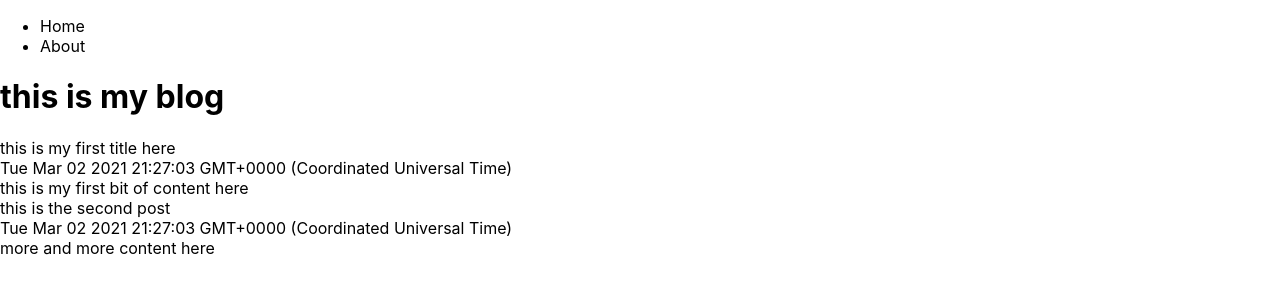
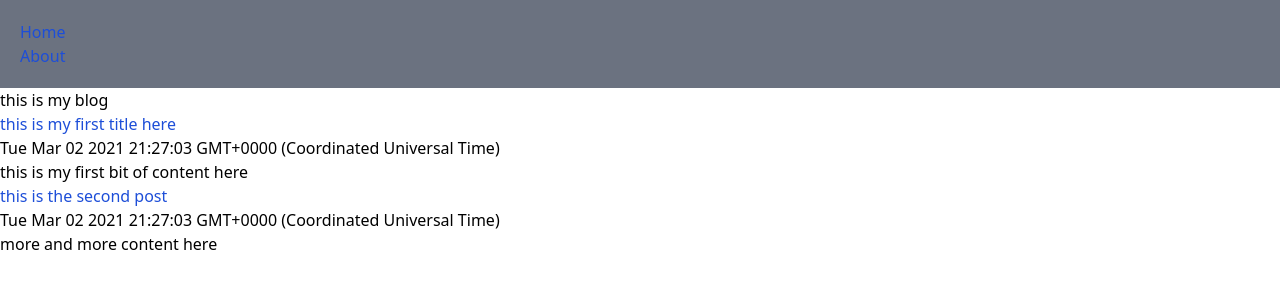
Before and after one commit to shewood/next-app-1, a Next.js app: page / in a window 1280 px wide. Shown: the top 300 px of the page. Built offline with nearby package versions, Linux system fonts and the light colour scheme.

Commit message:
added nav and tailwind

```diff
--- /dev/null
+++ b/components/Layout.js
@@ -0,0 +1,12 @@
+import { Navbar } from "../components/Navbar";
+
+export const Layout = ({ children }) => {
+  return (
+    <div>
+      <Navbar />
+      {
+          children
+      }
+    </div>
+  );
+};
--- /dev/null
+++ b/components/NavBar.js
@@ -0,0 +1,23 @@
+import Link from "next/link";
+
+
+export const Navbar = () => {
+    return (
+
+        <nav className='flex items-center flex-wrap bg-gray-500 p-5 '>
+                 <ul>
+        <li>
+          <Link href="/">
+            <a>Home</a>
+          </Link>
+        </li>
+        <li>
+          <Link href="/about">
+            <a>About</a>
+          </Link>
+        </li>
+      </ul>
+        </nav>
+
+    );
+  };
--- a/package.json
+++ b/package.json
@@ -11,5 +11,10 @@
     "next": "10.0.7",
     "react": "17.0.1",
     "react-dom": "17.0.1"
+  },
+  "devDependencies": {
+    "autoprefixer": "^10.2.4",
+    "postcss": "^8.2.6",
+    "tailwindcss": "^2.0.3"
   }
 }
--- a/pages/_app.js
+++ b/pages/_app.js
@@ -1,26 +1,16 @@
 import Link from "next/link";
 import "../styles/globals.css";
+import { Layout } from '../components/Layout';
 
 function MyApp({ Component, pageProps }) {
   return (
-  <div>
-    <nav>
-      <ul>
-        <li>
-          <Link href="/">
-            <a>Home</a>
-          </Link>
-        </li>
-        <li>
-          <Link href="/about">
-            <a>About</a>
-          </Link>
-        </li>
-      </ul>
-    </nav>
+
+  <Layout>
+
+
 
     <Component {...pageProps} />
-  </div>
+  </Layout>
   );
 }
 
--- a/pages/index.js
+++ b/pages/index.js
@@ -1,6 +1,7 @@
 import Head from "next/head";
 import Link from "next/link";
 import { blogPosts } from "../lib/data";
+import { Navbar } from '../components/Navbar';
 
 export default function Home() {
   return (
@@ -9,6 +10,7 @@ export default function Home() {
         <title>Create Next App</title>
         <link rel="icon" href="/favicon.ico" />
       </Head>
+
 
       <main>
         <h1>this is my blog</h1>
--- /dev/null
+++ b/postcss.config.js
@@ -0,0 +1,6 @@
+module.exports = {
+  plugins: {
+    tailwindcss: {},
+    autoprefixer: {},
+  },
+}
--- a/styles/globals.css
+++ b/styles/globals.css
@@ -1,16 +1,9 @@
-html,
-body {
-  padding: 0;
-  margin: 0;
-  font-family: -apple-system, BlinkMacSystemFont, Segoe UI, Roboto, Oxygen,
-    Ubuntu, Cantarell, Fira Sans, Droid Sans, Helvetica Neue, sans-serif;
+@tailwind base;
+@tailwind components;
+@tailwind utilities;
+
+@layer base {
+  a {
+    @apply text-blue-700 hover:text-blue-500;
+  }
 }
-
-a {
-  color: inherit;
-  text-decoration: none;
-}
-
-* {
-  box-sizing: border-box;
-}
--- /dev/null
+++ b/tailwind.config.js
@@ -0,0 +1,11 @@
+module.exports = {
+  purge: ['./pages/**/*.{js,ts,jsx,tsx}', './components/**/*.{js,ts,jsx,tsx}'],
+  darkMode: false, // or 'media' or 'class'
+  theme: {
+    extend: {},
+  },
+  variants: {
+    extend: {},
+  },
+  plugins: [],
+}
```
Also changed, not shown: 1 other file (tests, documents, lock files or other folders).
